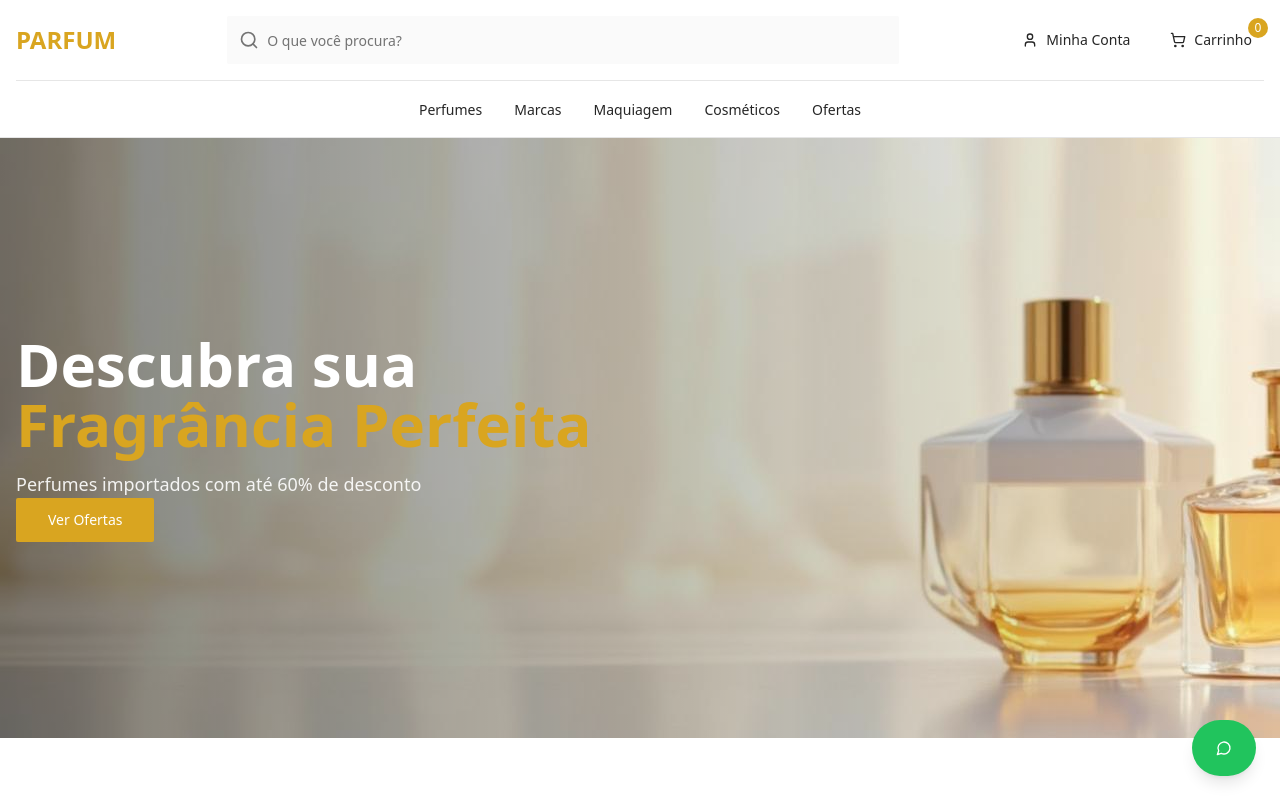
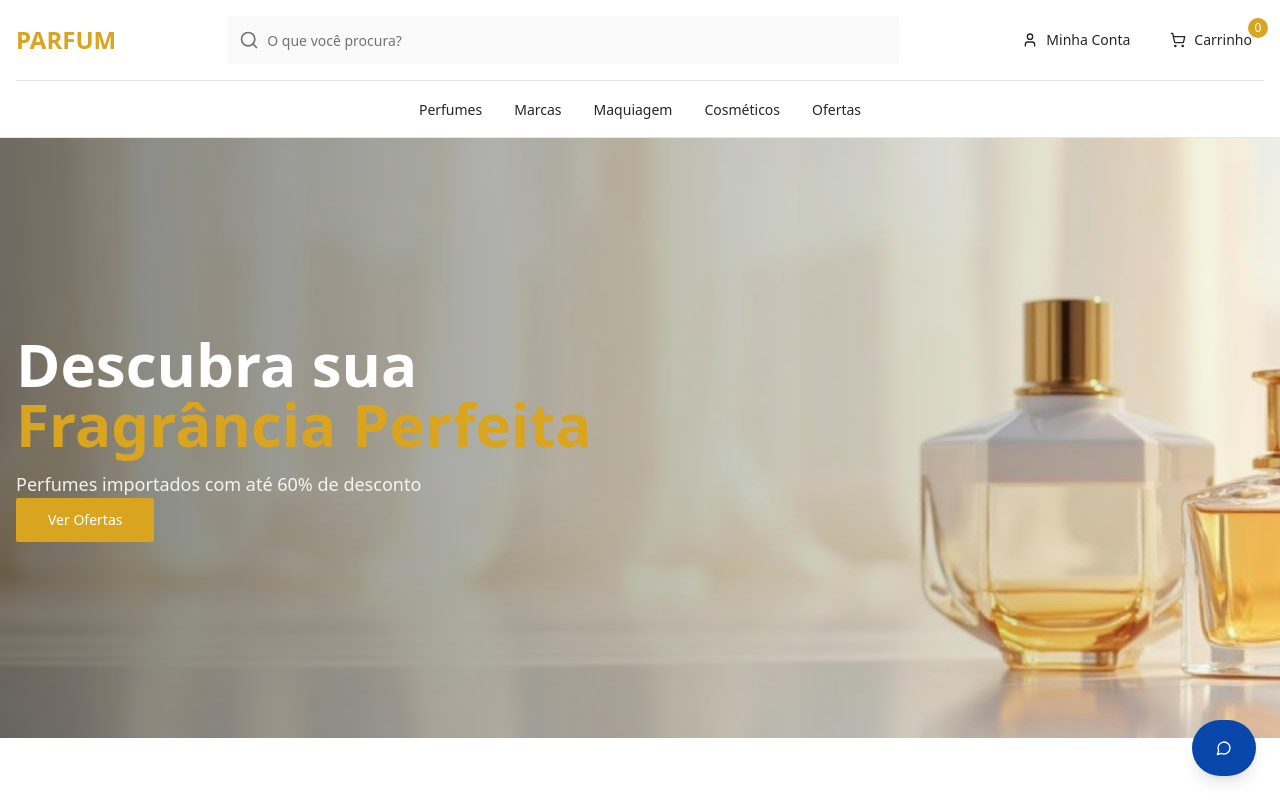
Before and after one commit to enfasecriativa-tech/perfume-luxe-store, a React (Vite) app: page / in a window 1280 px wide. Shown: the top 800 px of the page. Built offline with nearby package versions, Linux system fonts and the light colour scheme; the HTML template or start-up script is replaced by a standard one.

Commit message:
Refactor: Change green to blue

```diff
--- a/src/index.css
+++ b/src/index.css
@@ -43,7 +43,7 @@ All colors MUST be HSL.
     --radius: 0.25rem;
 
     /* Custom tokens for e-commerce */
-    --success: 142 71% 45%;
+    --success: 217 91% 35%;
     --success-foreground: 0 0% 100%;
 
     /* Shadows for depth */
@@ -100,7 +100,7 @@ All colors MUST be HSL.
     --input: 0 0% 20%;
     --ring: 43 74% 49%;
 
-    --success: 142 71% 45%;
+    --success: 217 91% 35%;
     --success-foreground: 0 0% 100%;
     --sidebar-background: 240 5.9% 10%;
     --sidebar-foreground: 240 4.8% 95.9%;
```
